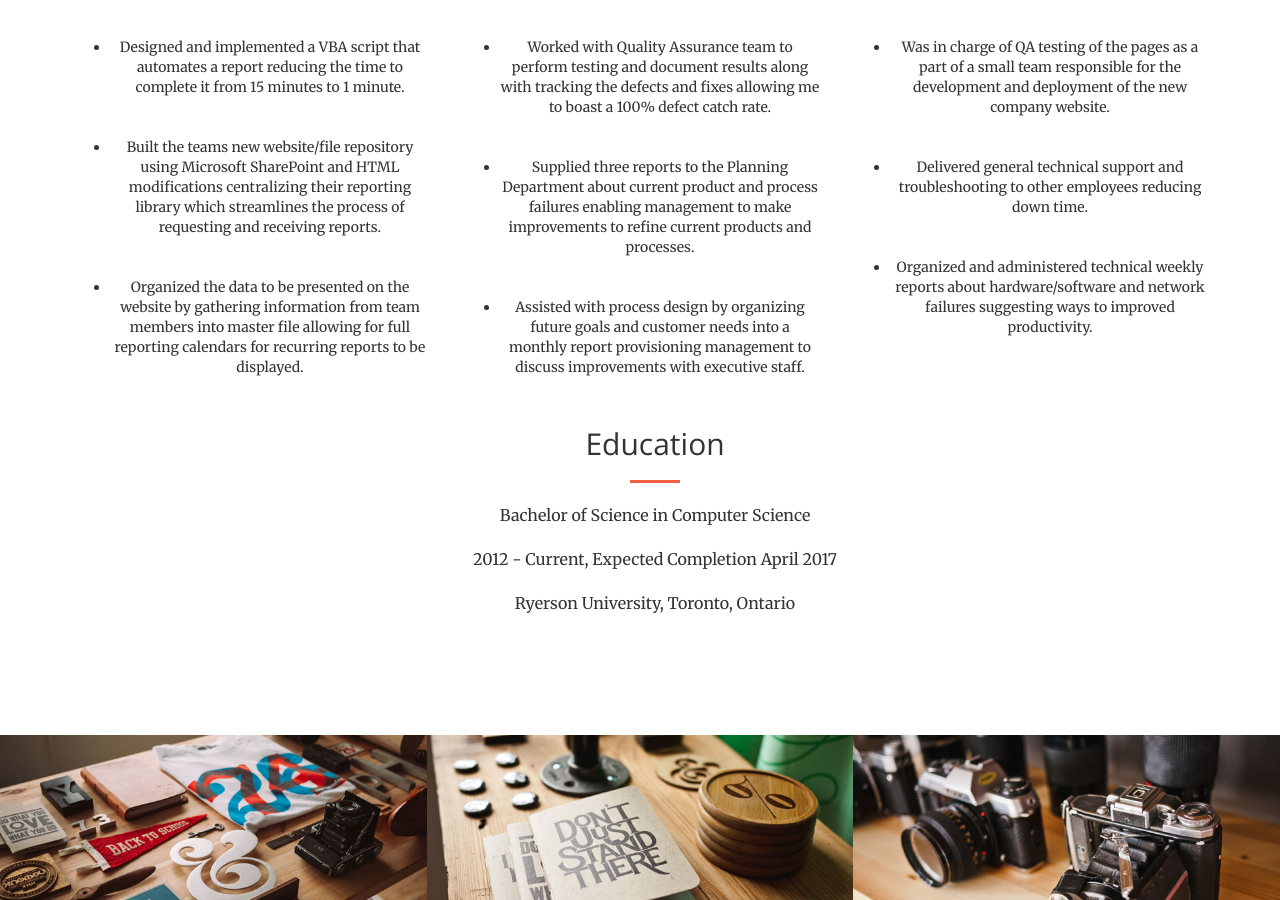
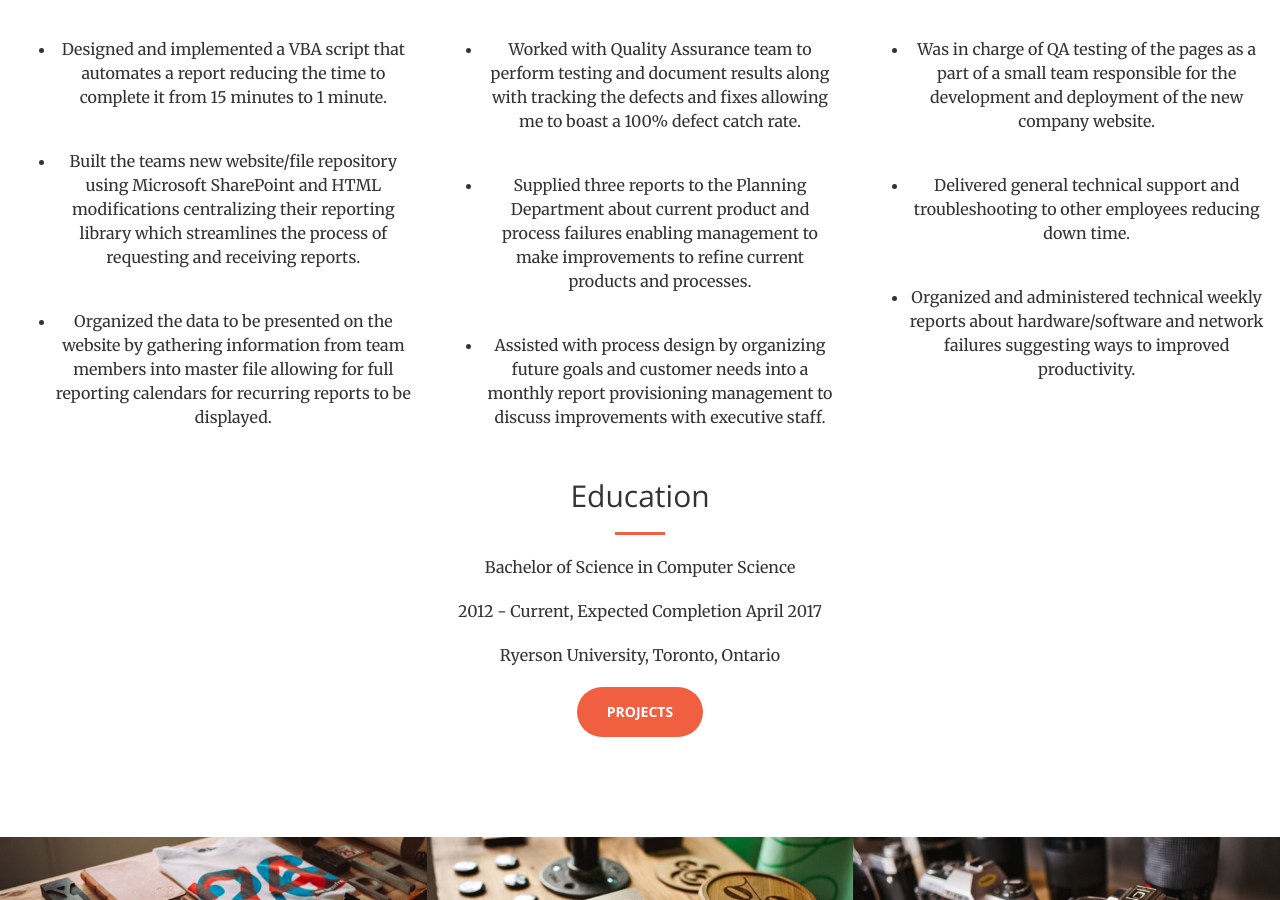
Before and after one commit to mmaxin/mmaxin.github.io, a website: page index.html in a window 1280 px wide. Shown: the part 1900-2800 px from the top of the page. Drawn offline with nearby package versions, Linux system fonts and the light colour scheme.

Commit message:
Formatting

```diff
--- a/index.html
+++ b/index.html
@@ -87,6 +87,7 @@
     </header>
 
     <section class="bg-primary" id="technicalSkills">
+    <div class="call-to-action">
         <div class="container">
             <div class="row">
                 <div class="col-lg-8 col-lg-offset-2 text-center">
@@ -132,6 +133,7 @@
                 </div>
             </div>
         </div>
+        </div>
     </section>
 
     <section id="experience">
@@ -143,20 +145,19 @@
                 </div>
             </div>
         </div>
-        <div class="container">
+        <div class="container-fluid">
             <div class="row">
                 <div class="col-lg-4 col-md-6 text-center">
                     <div class="service-box">
                         <i class="fa fa-4x fa-file-excel-o text-primary sr-icons"></i>
                         <h3>Reporting Analyst - Rogers Communications</h3>
                         <h4>May 2016 - August 2016</h4><br></br>
-                        <p class="text-muted">
+                        <p class="text-muted"></p>
                             <ul>
-                            <li>Designed and implemented a VBA script that automates a report reducing the time to complete it from 15 minutes to 1 minute.</li><br></br>
-                            <li>Built the teams new website/file repository using Microsoft SharePoint and HTML modifications centralizing their reporting library which streamlines the process of requesting and receiving reports.</li><br></br>
-                            <li>Organized the data to be presented on the website by gathering information from team members into master file allowing for full reporting calendars for recurring reports to be displayed.</li>
+                            <li><p>Designed and implemented a VBA script that automates a report reducing the time to complete it from 15 minutes to 1 minute.</p></li><br></br>
+                            <li><p>Built the teams new website/file repository using Microsoft SharePoint and HTML modifications centralizing their reporting library which streamlines the process of requesting and receiving reports.</p></li><br></br>
+                            <li><p>Organized the data to be presented on the website by gathering information from team members into master file allowing for full reporting calendars for recurring reports to be displayed.</p></li>
                             </ul>
-                        </p>
                     </div>
                 </div>
                 <div class="col-lg-4 col-md-6 text-center">
@@ -164,13 +165,13 @@
                         <i class="fa fa-4x fa-support text-primary sr-icons"></i>
                         <h3>Technical Support Analyst - Unique Broadband Systems</h3>
                         <h4>June - August, 2013 - 2015</h4><br></br>
-                        <p class="text-muted">
+                        <p class="text-muted"></p>
                             <ul>
-                            <li>Worked with Quality Assurance team to perform testing and document results along with tracking the defects and fixes allowing me to boast a 100% defect catch rate.</li><br></br>
-                            <li>Supplied three reports to the Planning Department about current product and process failures enabling management to make improvements to refine current products and processes.</li><br></br>
-                            <li>Assisted with process design by organizing future goals and customer needs into a monthly report provisioning management to discuss improvements with executive staff. </li>
+                            <li><p>Worked with Quality Assurance team to perform testing and document results along with tracking the defects and fixes allowing me to boast a 100% defect catch rate.</p></li><br></br>
+                            <li><p>Supplied three reports to the Planning Department about current product and process failures enabling management to make improvements to refine current products and processes.</p></li><br></br>
+                            <li><p>Assisted with process design by organizing future goals and customer needs into a monthly report provisioning management to discuss improvements with executive staff.</p></li>
                             </ul>
-                        </p>
+
                     </div>
                 </div>
                 <div class="col-lg-4 col-md-6 text-center">
@@ -178,17 +179,17 @@
                         <i class="fa fa-4x fa-desktop text-primary sr-icons"></i>
                         <h3>Help Desk Assistant - ABI LTD, Toronto ON</h3>
                         <h4>June 2012 - August 2012</h4><br></br>
-                        <p class="text-muted">
+                        <p class="text-muted"></p>
                             <ul>
-                            <li>Was in charge of QA testing of the pages as a part of a small team responsible for the development and deployment of the new company website.</li><br></br>
-                            <li>Delivered general technical support and troubleshooting to other employees reducing down time.</li><br></br>
-                            <li>Organized and administered technical weekly reports about hardware/software and network failures suggesting ways to improved productivity.</li>
+                            <li><p>Was in charge of QA testing of the pages as a part of a small team responsible for the development and deployment of the new company website.</p></li><br></br>
+                            <li><p>Delivered general technical support and troubleshooting to other employees reducing down time.</p></li><br></br>
+                            <li><p>Organized and administered technical weekly reports about hardware/software and network failures suggesting ways to improved productivity.</p></li>
                             </ul>
-                        </p>
+
                         </div>
                 </div>
             </div>
-            <div class="container">
+            <div class="container-fluid">
             <div class="row">
                 <div class="col-lg-12 text-center">
                 <br></br>
@@ -197,22 +198,11 @@
                     <p>Bachelor of Science in Computer Science</p>
                     <p>2012 - Current, Expected Completion April 2017</p>
                     <p>Ryerson University, Toronto, Ontario</p>
-
+                    <a href="#projects" class="btn btn-primary btn-xl page-scroll">projects</a>
                 </div>
             </div>
         </div>
         </div>
-        <!--
-        <p>
-        Reporting Analyst<br></br>
-        Rogers Communications<br></br>May 2016 - August 2016
-        <ul>
-        <li>Designed and implemented a VBA script that automates a report reducing the time to complete it from 15 minutes to 1 minute.</li>
-        <li>Built the teams new website/file repository using Microsoft SharePoint and HTML modifications centralizing their reporting library which streamlines the process of requesting and receiving reports.</li>
-        <li>Organized the data to be presented on the website by gathering information from team members into master file allowing for full reporting calendars for recurring reports to be displayed.</li>
-        </ul>
-        </p>
-        -->
     </section>
 
     <section class="no-padding" id="projects">
```
